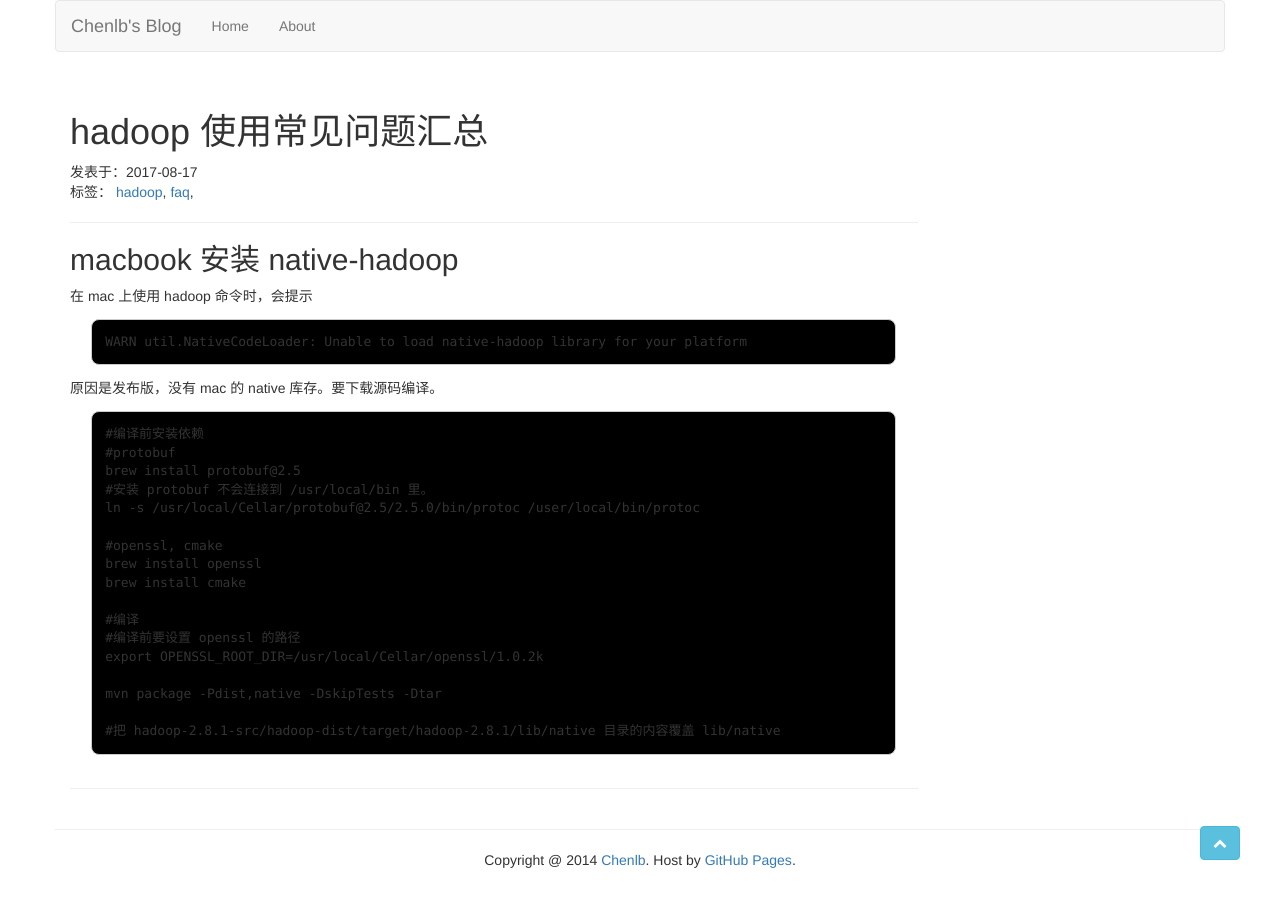
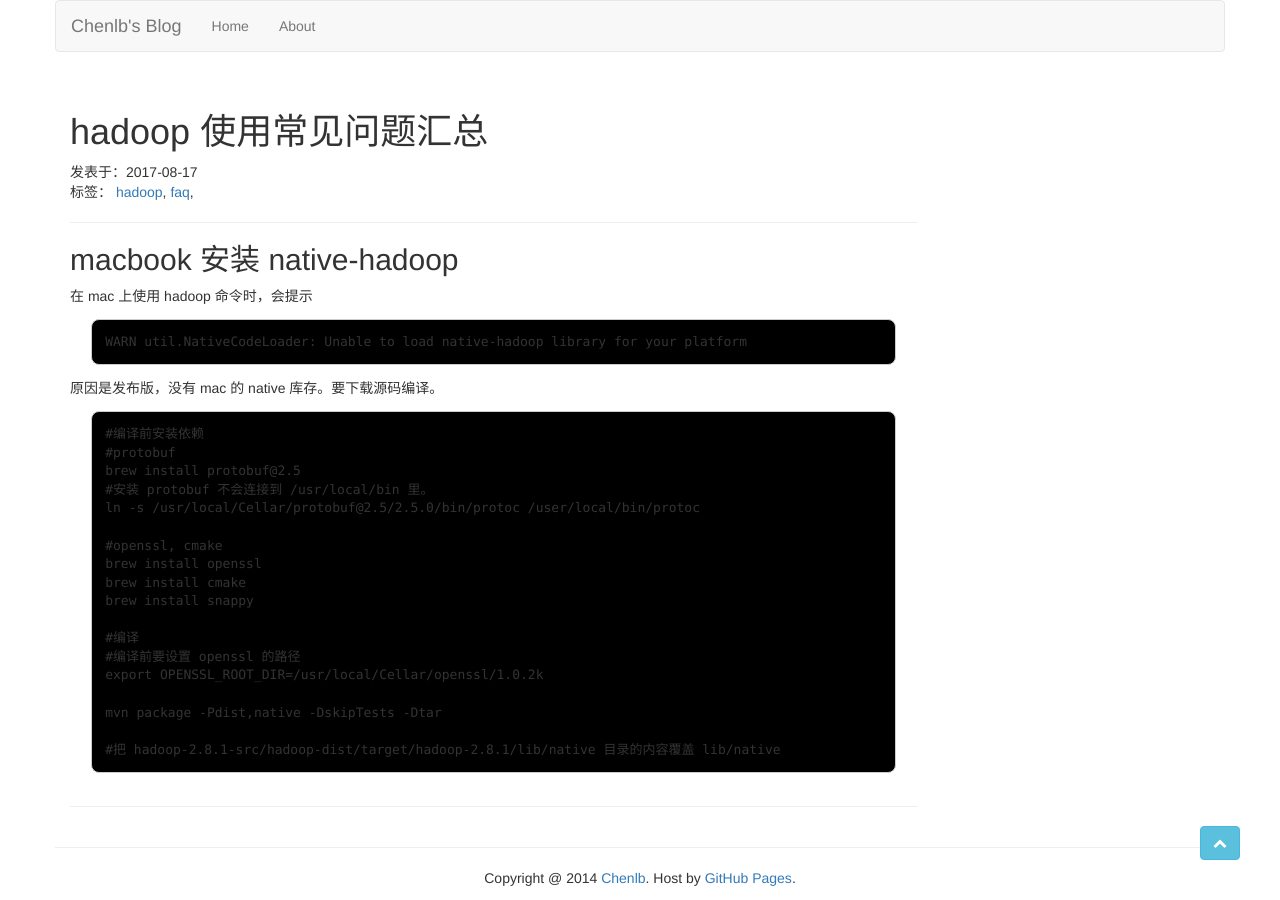
Before and after one commit to chenlb/chenlb.github.io, a Jekyll site: the page built from _posts/2017-08-17-hadoop-use-faq.md, in a window 1280 px wide. Built offline with Jekyll 4.4.1, drawn with Linux system fonts in a browser that asks for light colours; nearby versions of some CDN libraries; comment, search, counter and statistics services are not loaded.

Commit message:
加 snappy

```diff
--- a/_posts/2017-08-17-hadoop-use-faq.md
+++ b/_posts/2017-08-17-hadoop-use-faq.md
@@ -24,6 +24,7 @@ ln -s /usr/local/Cellar/protobuf@2.5/2.5.0/bin/protoc /user/local/bin/protoc
 #openssl, cmake
 brew install openssl
 brew install cmake
+brew install snappy
 
 #编译
 #编译前要设置 openssl 的路径
```
